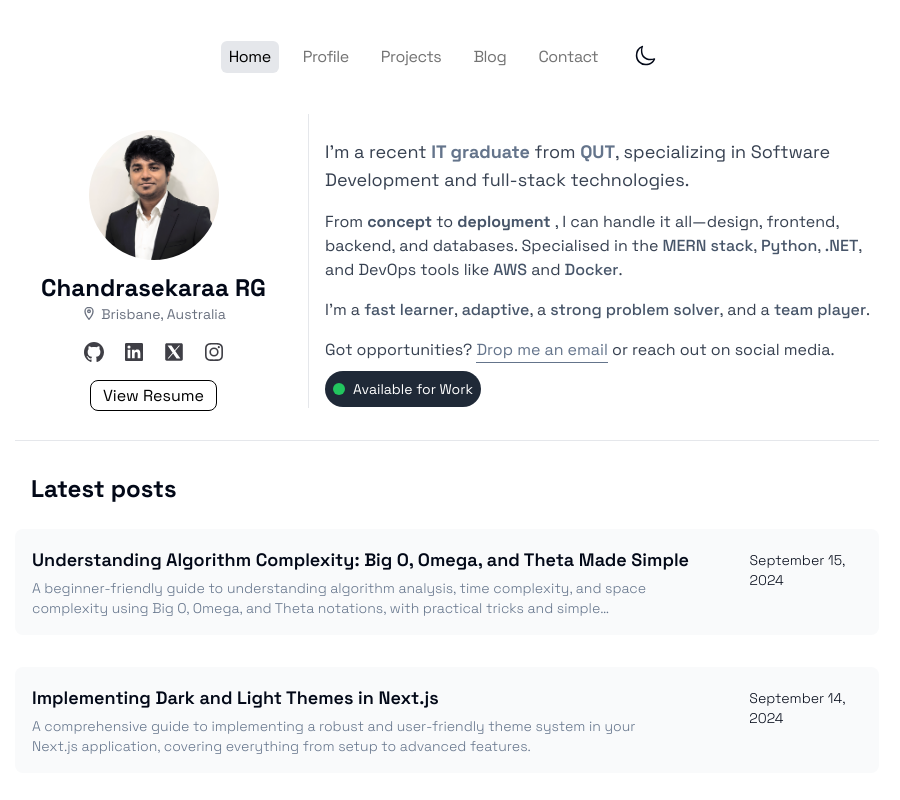
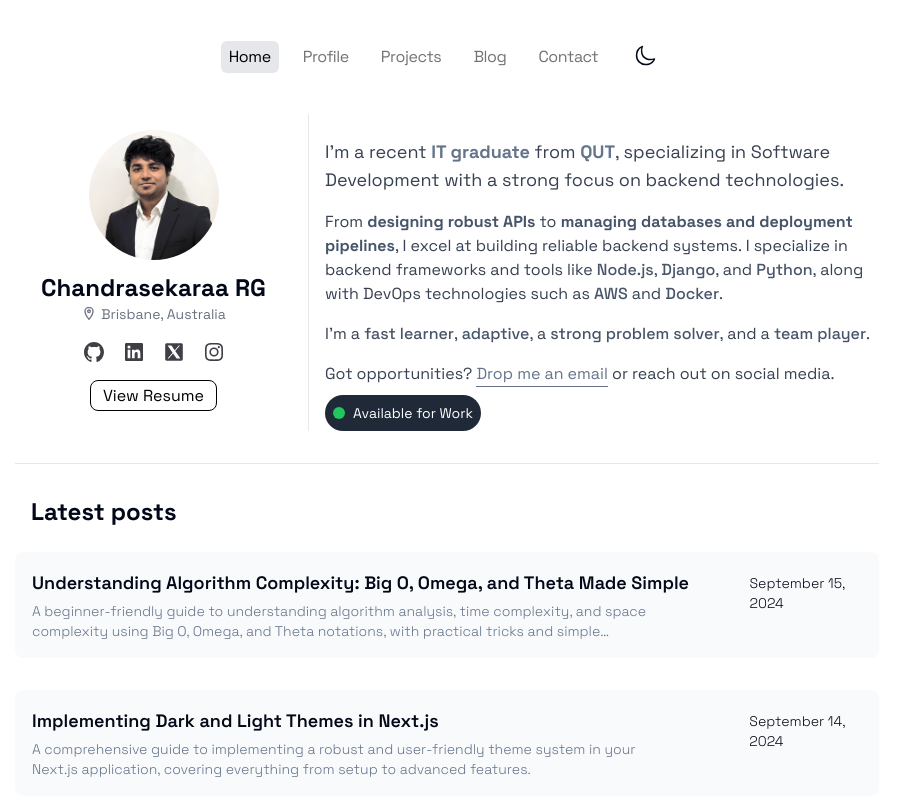
Before and after one commit to rgcsekaraa/crg-portfolio, a Next.js app: page / in a window 1280 px wide. Shown: the top 800 px of the page, without its empty margins (193-1093 px from the left). Built offline with nearby package versions, Linux system fonts and the light colour scheme.

Commit message:
full-stack to backend

```diff
--- a/app/page.tsx
+++ b/app/page.tsx
@@ -79,34 +79,32 @@ export default function Home() {
   <span className='font-extrabold text-slate-500 dark:text-slate-400'>
     QUT
   </span>
-              , specializing in Software Development and full-stack
+  , specializing in Software Development with a strong focus on backend
   technologies.
 </p>
 <p className='mt-4'>
   From{' '}
   <span className='font-bold text-slate-600 dark:text-slate-300'>
-                {' '}
-                concept{' '}
+    designing robust APIs
   </span>{' '}
   to{' '}
   <span className='font-bold text-slate-600 dark:text-slate-300'>
-                {' '}
-                deployment{' '}
+    managing databases and deployment pipelines
   </span>
-              , I can handle it all—design, frontend, backend, and databases.
-              Specialised in the{' '}
+  , I excel at building reliable backend systems. I specialize in backend
+  frameworks and tools like{' '}
   <span className='font-medium text-slate-600 dark:text-slate-300'>
-                MERN stack
+    Node.js
   </span>
   ,{' '}
   <span className='font-medium text-slate-600 dark:text-slate-300'>
+    Django
+  </span>
+  , and{' '}
+  <span className='font-medium text-slate-600 dark:text-slate-300'>
     Python
   </span>
-              ,{' '}
-              <span className='font-medium text-slate-600 dark:text-slate-300'>
-                .NET
-              </span>
-              , and DevOps tools like{' '}
+  , along with DevOps technologies such as{' '}
   <span className='font-medium text-slate-600 dark:text-slate-300'>
     AWS
   </span>{' '}
@@ -116,6 +114,7 @@ export default function Home() {
   </span>
   .
 </p>
+
             <p className='mt-4'>
               I’m a{' '}
               <span className='font-medium text-slate-600 dark:text-slate-300'>
--- a/app/profile/page.tsx
+++ b/app/profile/page.tsx
@@ -19,7 +19,7 @@ const Summary = () => (
     </span>
 
     <p className='text-Left text-xl font-medium text-slate-900 dark:text-slate-300'>
-      IT Graduate | Full Stack Developer | Eager to Grow
+      IT Graduate | Software Developer | Eager to Grow
     </p>
 
     <div className='flex flex-col items-center space-y-4'>
--- a/data/siteMetadata.ts
+++ b/data/siteMetadata.ts
@@ -4,7 +4,7 @@ export const siteMetadata = {
   siteUrl: 'https://sekaraa.com',
   socialBanner: '/_static/default-og-card.png',
   description:
-    'Chandrasekaraa RG - Fullstack developer passionate about creating and sharing things on internet',
+    'Chandrasekaraa RG - Software developer eager to create impactful backend solutions for the web',
   keywords: [
     `Chandrasekaraa RG, Chan, Sekaraa, chandrasekaraarg, rgchandrasekaraa, chandrasekaraaramadossganesh, chandrasekaraa ramadoss ganesh,ramadoss ganesh chandrasekaraa, rgcsekaraa, rgchan, chandru, chantruder`
   ],
```
Also changed, not shown: 1 other file (tests, documents, lock files or other folders). Lines whose indentation alone changed are shown as unchanged.
